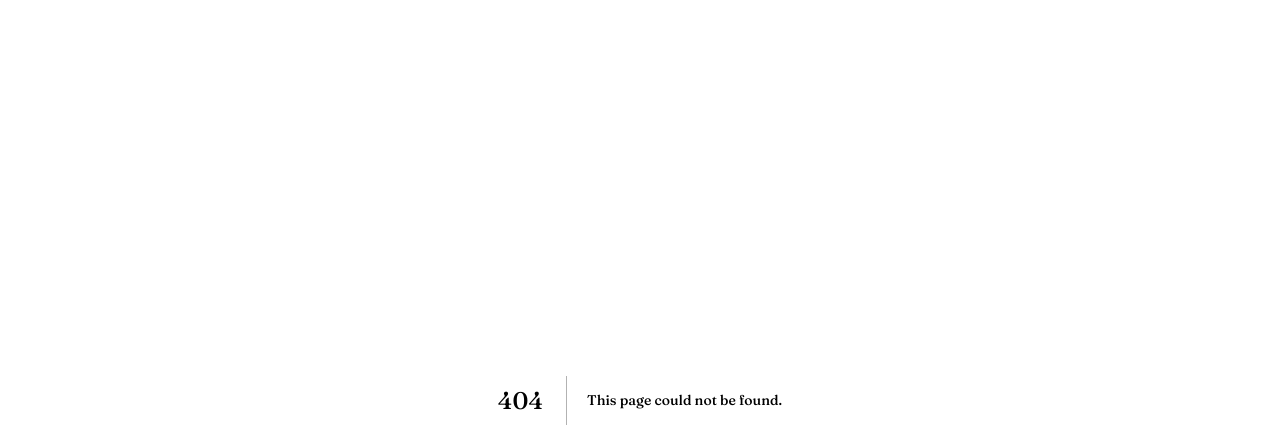
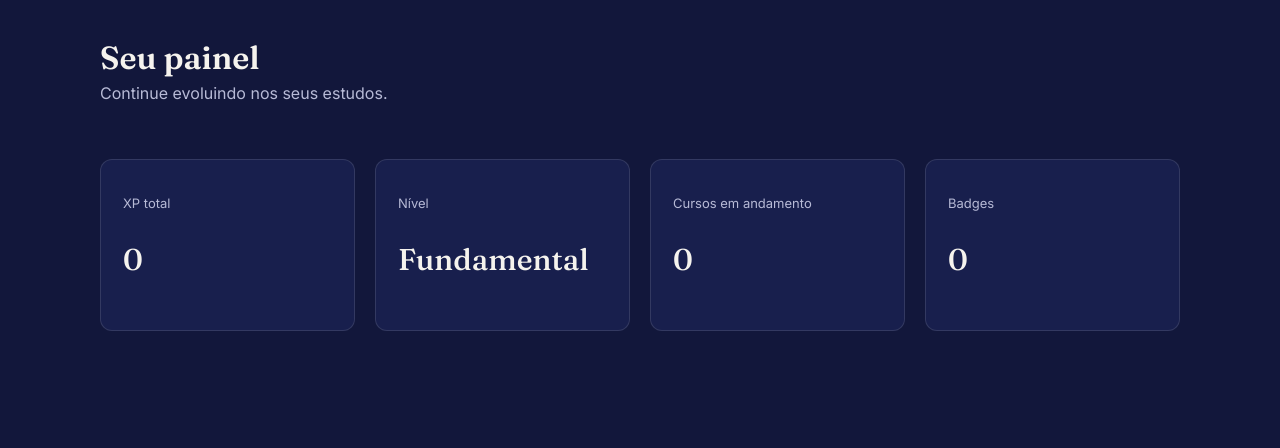
Before and after one commit to rafaelgbravo88-oss/leafar-study, a Next.js app: page /dashboard/aluno in a window 1280 px wide. Before the commit this address had no page. Shown: the top 448 px of the page. Built offline with nearby package versions, Linux system fonts and the light colour scheme.

Commit message:
Create page.js

```diff
--- /dev/null
+++ b/app/dashboard/aluno/page.js
@@ -0,0 +1,18 @@
+export default function DashboardAluno() {
+  return (
+    <main className="dash container">
+      <div className="dash-header">
+        <div>
+          <h1>Seu painel</h1>
+          <p>Continue evoluindo nos seus estudos.</p>
+        </div>
+      </div>
+      <div className="cards">
+        <div className="card"><p className="label">XP total</p><p className="value">0</p></div>
+        <div className="card"><p className="label">Nível</p><p className="value">Fundamental</p></div>
+        <div className="card"><p className="label">Cursos em andamento</p><p className="value">0</p></div>
+        <div className="card"><p className="label">Badges</p><p className="value">0</p></div>
+      </div>
+    </main>
+  );
+    }
```
